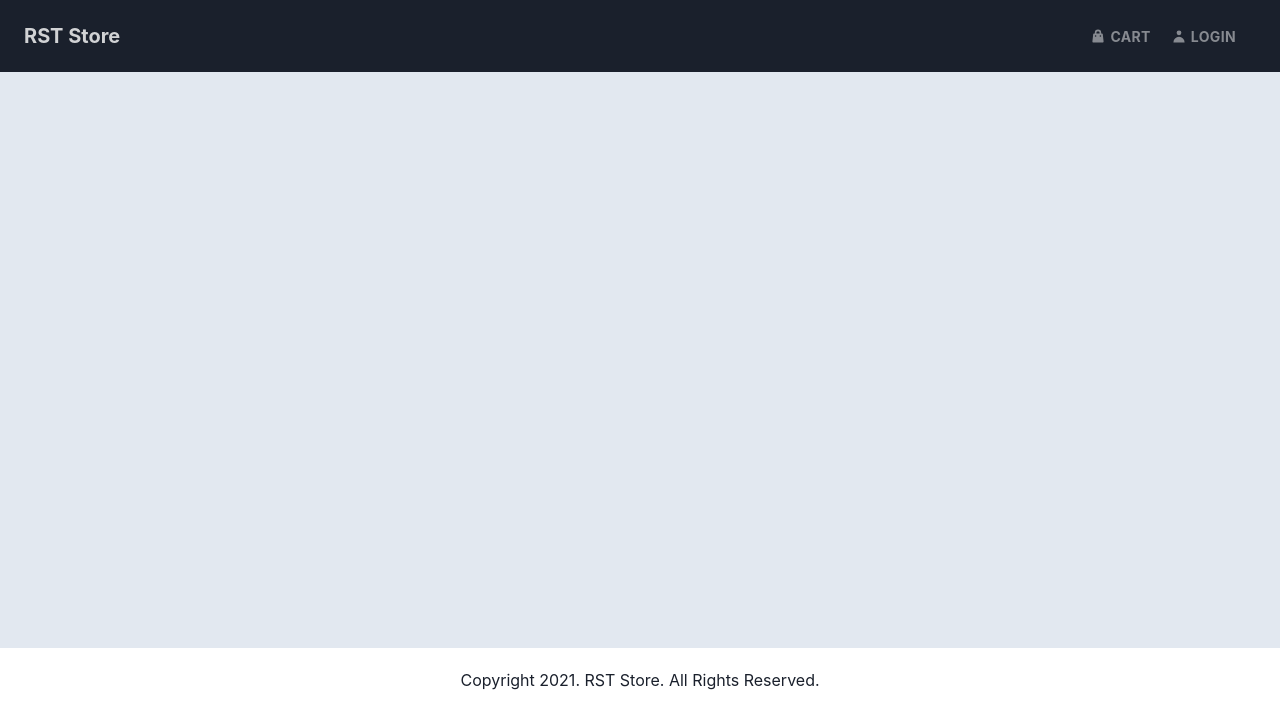
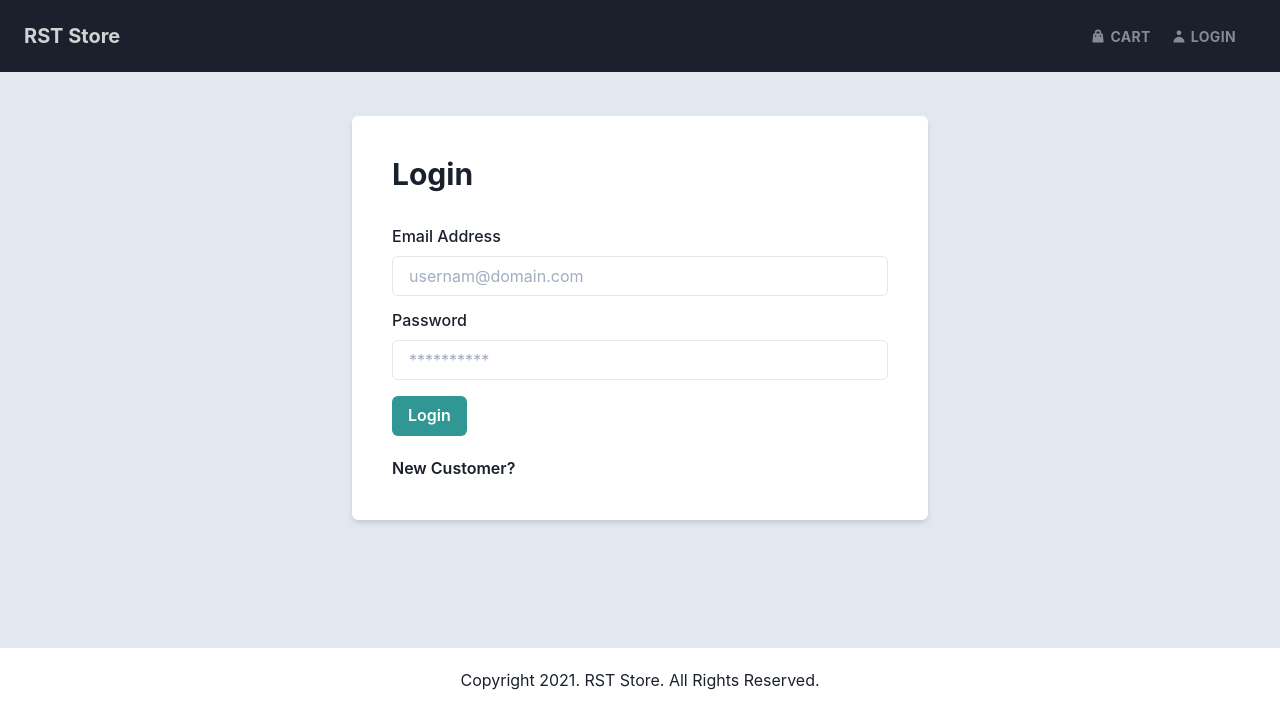
Before and after one commit to Mistry-Shubham/rststore812, a React (Create React App) app in the folder frontend/: page /login in a window 1280 px wide. Shown: the top 728 px of the page. Built offline with nearby package versions, Linux system fonts and the light colour scheme.

Commit message:
Step 36 and 37 completed. User Login Screen and Implement all the Login - Redux functionality in the LoginScreen component done.

```diff
--- a/frontend/src/App.js
+++ b/frontend/src/App.js
@@ -5,6 +5,7 @@
 import HomeScreen from './screens/HomeScreen';
 import ProductScreen from './screens/ProductScreen';
 import CartScreen from './screens/CartScreen';
+import LoginScreen from './screens/LoginScreen';
 
 const App = () => {
   return (
@@ -24,6 +25,7 @@
           <Route path='/product/:id' element={<ProductScreen />} />
           <Route path='/cart/:id' element={<CartScreen />} />
           <Route path='/cart/' element={<CartScreen />} />
+          <Route path='/login/' element={<LoginScreen />} />
         </Routes>
       </Flex>
       <Footer />
--- /dev/null
+++ b/frontend/src/components/FormContainer.js
@@ -0,0 +1,18 @@
+import { Flex } from '@chakra-ui/react';
+
+const FormContainer = ({ children, width = 'xl' }) => {
+  return (
+    <Flex
+      direction='column'
+      boxShadow='md'
+      rounded='md'
+      bgColor='white'
+      p='10'
+      width={width}
+    >
+      {children}
+    </Flex>
+  );
+};
+
+export default FormContainer;
--- /dev/null
+++ b/frontend/src/screens/LoginScreen.js
@@ -0,0 +1,94 @@
+import { useState, useEffect } from 'react';
+import {
+  Link as RouterLink,
+  useSearchParams,
+  useNavigate,
+} from 'react-router-dom';
+import { useDispatch, useSelector } from 'react-redux';
+import {
+  Button,
+  Flex,
+  Heading,
+  Text,
+  FormControl,
+  FormLabel,
+  Input,
+  Link,
+  Spacer,
+} from '@chakra-ui/react';
+import Message from '../components/Message';
+import FormContainer from '../components/FormContainer';
+import { login } from '../actions/userActions';
+
+const LoginScreen = () => {
+  const dispatch = useDispatch();
+  let navigate = useNavigate();
+
+  let [searchParams] = useSearchParams();
+  let redirect = searchParams.get('redirect') || '/';
+
+  const [email, setEmail] = useState('');
+  const [password, setPassword] = useState('');
+
+  const userLogin = useSelector((state) => state.userLogin);
+  const { loading, error, userInfo } = userLogin;
+
+  useEffect(() => {
+    if (userInfo) {
+      navigate(redirect);
+    }
+  }, [navigate, redirect, userInfo]);
+
+  const submitHandler = (e) => {
+    e.preventDefault();
+    dispatch(login(email, password));
+  };
+
+  return (
+    <Flex w='full' alignItems='center' justifyContent='center' py='5'>
+      <FormContainer>
+        <Heading as='h1' mb='8' fontSize='3xl'>
+          Login
+        </Heading>
+
+        {error && <Message type='error'>{error}</Message>}
+
+        <form onSubmit={submitHandler}>
+          <FormControl id='email'>
+            <FormLabel>Email Address</FormLabel>
+            <Input
+              type='email'
+              placeholder='usernam@domain.com'
+              value={email}
+              onChange={(e) => setEmail(e.target.value)}
+            />
+          </FormControl>
+
+          <Spacer h='3' />
+
+          <FormControl id='password'>
+            <FormLabel>Password</FormLabel>
+            <Input
+              type='password'
+              placeholder='**********'
+              value={password}
+              onChange={(e) => setPassword(e.target.value)}
+            />
+
+            <Button type='submit' isLoading={loading} mt='4' colorScheme='teal'>
+              Login
+            </Button>
+          </FormControl>
+        </form>
+
+        <Flex pt='5'>
+          <Text fontWeight='semibold'>
+            New Customer? <Link as={RouterLink} to=''></Link>
+          </Text>
+        </Flex>
+      </FormContainer>
+    </Flex>
+  );
+};
+
+export default LoginScreen;
--- a/frontend/src/store.js
+++ b/frontend/src/store.js
@@ -21,7 +21,7 @@
 
 const userInfoFromStorage = localStorage.getItem('userInfo')
   ? JSON.parse(localStorage.getItem('userInfo'))
-  : {};
+  : null;
 
 const initialState = {
   cart: { cartItems: cartItemsFromStorage },
```
